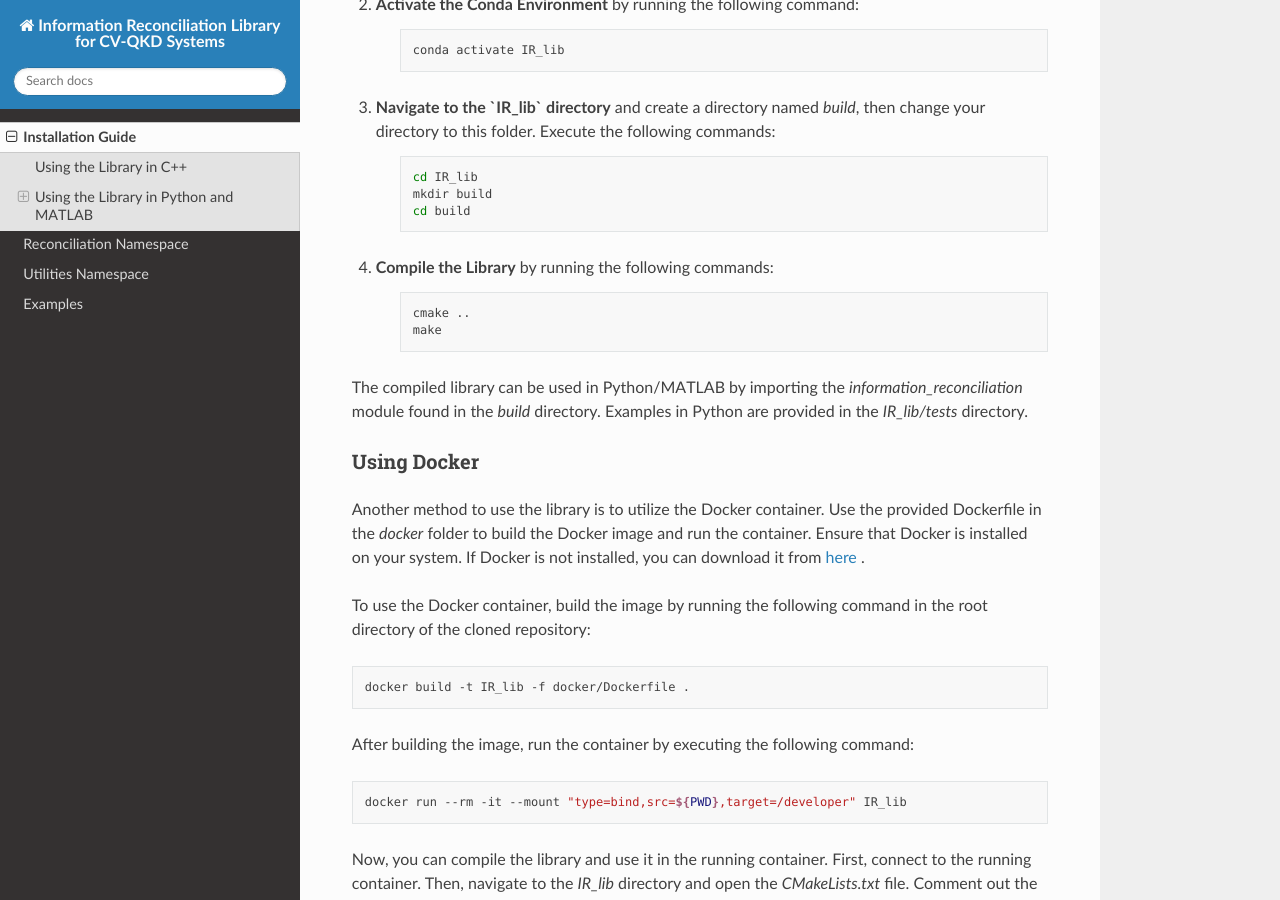
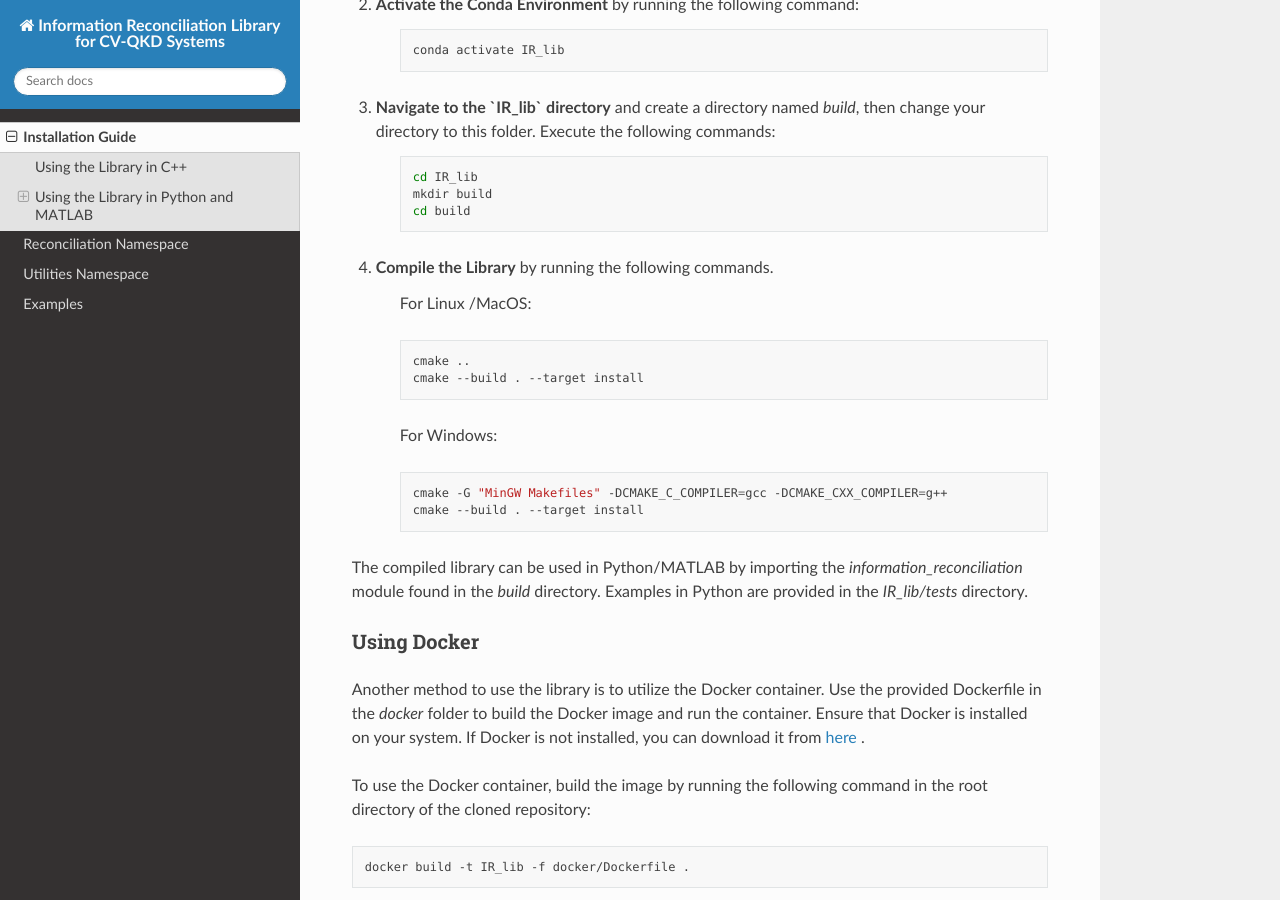
Before and after one commit to erdemeray/IR_for_CVQKD, a Sphinx documentation site: the page built from docs/source/Installation.rst, in a window 1280 px wide and 900 px high, scrolled down 1913 px. Built offline with Sphinx 7.4.7 and the Read the Docs theme 3.1.0, drawn with Linux system fonts in a browser that asks for light colours.

Commit message:
Update Installation.rst
Documentation changes for Win installation and directly installing python library during the build process

```diff
--- a/docs/source/Installation.rst
+++ b/docs/source/Installation.rst
@@ -60,13 +60,13 @@ Steps:
 
 1. **Create a Conda Environment** Change directory to the `conda` folder within the cloned repository. Open the `environment.yml` file in a text editor and comment/uncomment the lines based on your operating system. Save the file.
 
-Then, run the following command to create a Conda environment with the required dependencies:
+    Then, run the following command to create a Conda environment with the required dependencies:
 
     .. code-block:: bash
 
         conda env create -f environment.yml
 
-Now, you have all the dependencies installed in the Conda environment named `IR_lib`.
+    Now, you have all the dependencies installed in the Conda environment named `IR_lib`.
 
 2. **Activate the Conda Environment** by running the following command:
 
@@ -82,12 +82,22 @@ Now, you have all the dependencies installed in the Conda environment named `IR_
         mkdir build
         cd build
 
-4. **Compile the Library** by running the following commands:
+4. **Compile the Library** by running the following commands.
+
+    For Linux /MacOS:
 
     .. code-block:: bash
 
         cmake ..
-        make
+        cmake --build . --target install
+
+    For Windows:
+
+    .. code-block:: bash
+
+        cmake -G "MinGW Makefiles" -DCMAKE_C_COMPILER=gcc -DCMAKE_CXX_COMPILER=g++
+        cmake --build . --target install
+
 
 The compiled library can be used in Python/MATLAB by importing the `information_reconciliation` module found in the `build` directory. Examples in Python are provided in the `IR_lib/tests` directory.
 
```
